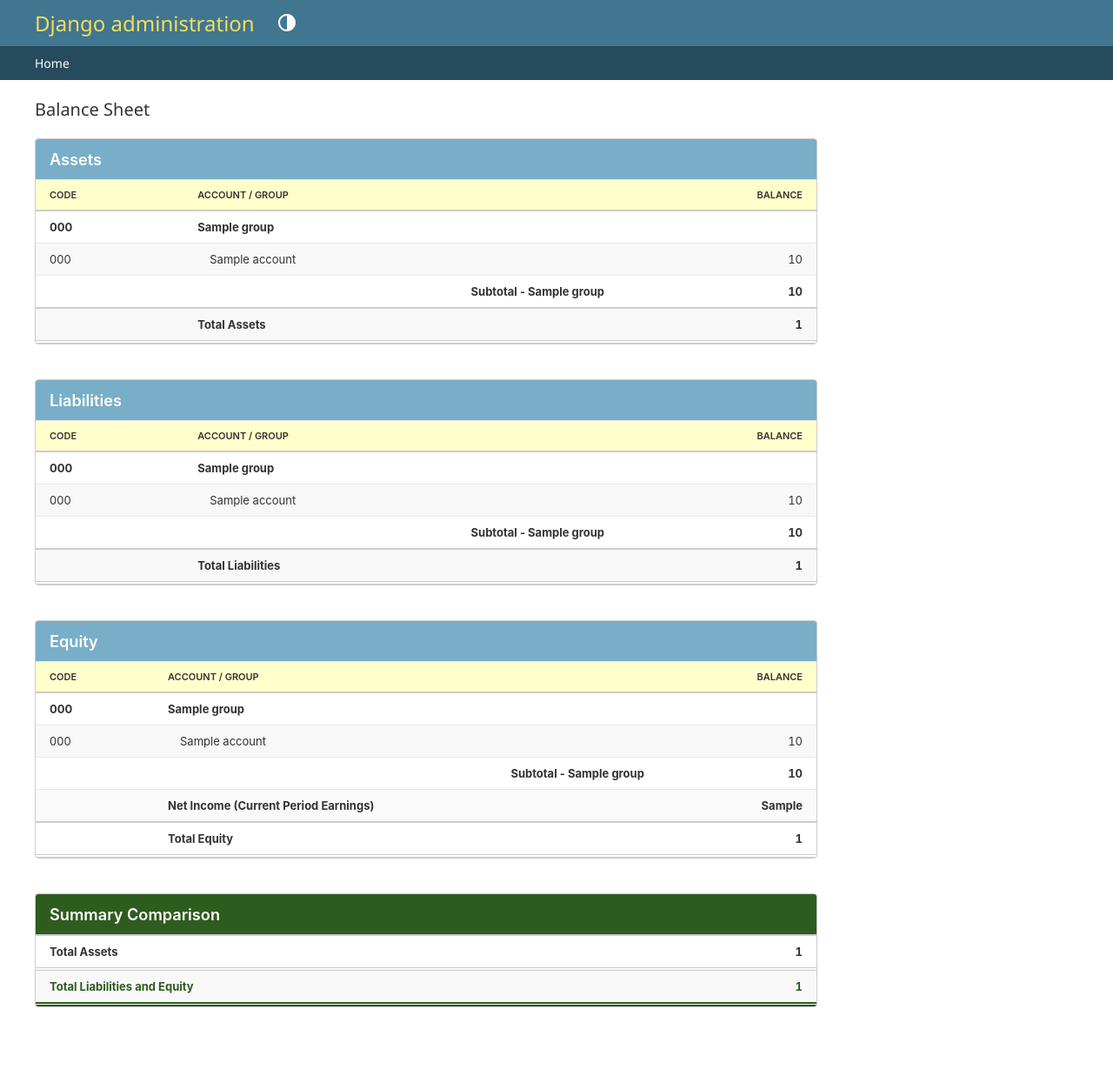
After one commit to sawjal-sikder/accounts, a Django app: template accounts/templates/admin/accounts/balance_sheet.html in a window 1280 px wide. The commit adds this page. Shown: the whole page at 87% size. Run offline with Django 5.2, Linux system fonts and the light colour scheme; the template is opened without the code that fills it: most values are stand-ins (such as "Sample title", 1, 10 or a date in 2020).

Commit message:
Implement balance sheet view and template; remove current balances view

```diff
--- /dev/null
+++ b/accounts/templates/admin/accounts/balance_sheet.html
@@ -0,0 +1,259 @@
+{% extends "admin/base_site.html" %}
+
+{% block content %}
+<style>
+    .balance-sheet {
+        max-width: 900px;
+        margin: 20px 0;
+        font-family: var(--font-family-sans-serif, -apple-system, BlinkMacSystemFont, "Segoe UI", Roboto, Helvetica, Arial, sans-serif);
+    }
+    .bs-section {
+        margin-bottom: 40px;
+        background: var(--body-bg, #fff);
+        border: 1px solid var(--border-color, #ccc);
+        border-radius: 4px;
+        overflow: hidden;
+    }
+    .bs-section-header {
+        background: var(--primary, #79aec8);
+        color: var(--primary-contrast, #fff);
+        padding: 12px 16px;
+        margin: 0;
+        font-size: 1.3em;
+        font-weight: 600;
+    }
+    .bs-table {
+        width: 100%;
+        border-collapse: collapse;
+        margin: 0;
+    }
+    .bs-table th, .bs-table td {
+        padding: 10px 16px;
+        text-align: left;
+    }
+    .bs-table th {
+        background: var(--selected-row, #f5f5f5);
+        color: var(--body-fg, #333);
+        font-weight: 600;
+        border-bottom: 2px solid var(--border-color, #ddd);
+    }
+    .bs-group-header {
+        background: rgba(0, 0, 0, 0.03);
+        font-weight: bold;
+        color: var(--body-fg, #333);
+        border-top: 1px solid var(--border-color, #ddd);
+        border-bottom: 1px solid var(--border-color, #ddd);
+    }
+    .bs-account-row td {
+        border-bottom: 1px solid rgba(0, 0, 0, 0.05);
+    }
+    .bs-account-indent {
+        padding-left: 30px !important;
+    }
+    .bs-amount {
+        text-align: right !important;
+        font-variant-numeric: tabular-nums;
+    }
+    .bs-subtotal-row {
+        font-weight: bold;
+        background: rgba(0, 0, 0, 0.01);
+        border-bottom: 1.5px solid var(--border-color, #ccc);
+    }
+    .bs-subtotal-row td {
+        border-top: 1px solid var(--border-color, #ddd);
+    }
+    .bs-section-total-row {
+        font-weight: bold;
+        font-size: 1.1em;
+        background: var(--selected-row, #eef4f7);
+        border-top: 2px solid var(--border-color, #bbb);
+        border-bottom: 4px double var(--border-color, #bbb);
+    }
+    .bs-grand-total-row {
+        font-weight: bold;
+        font-size: 1.25em;
+        background: #e2f0d9; /* subtle light green for balancing success */
+        color: #2e5c1e;
+        border-top: 2.5px solid #2e5c1e;
+        border-bottom: 5px double #2e5c1e;
+    }
+    /* Dark mode adjustments */
+    @media (prefers-color-scheme: dark) {
+        .bs-grand-total-row {
+            background: #204015;
+            color: #a3e28c;
+            border-top: 2.5px solid #a3e28c;
+            border-bottom: 5px double #a3e28c;
+        }
+        .bs-group-header {
+            background: rgba(255, 255, 255, 0.05);
+        }
+        .bs-subtotal-row {
+            background: rgba(255, 255, 255, 0.02);
+        }
+        .bs-section-total-row {
+            background: rgba(121, 174, 200, 0.15);
+        }
+    }
+</style>
+
+<h1>Balance Sheet</h1>
+
+<div class="balance-sheet">
+
+    <!-- ASSETS SECTION -->
+    <div class="bs-section">
+        <h2 class="bs-section-header">Assets</h2>
+        <table class="bs-table">
+            <thead>
+                <tr>
+                    <th>Code</th>
+                    <th>Account / Group</th>
+                    <th class="bs-amount">Balance</th>
+                </tr>
+            </thead>
+            <tbody>
+                {% for group_item in assets %}
+                    <tr class="bs-group-header">
+                        <td>{{ group_item.group.code }}</td>
+                        <td colspan="2">{{ group_item.group.name }}</td>
+                    </tr>
+                    {% for acc_item in group_item.accounts %}
+                        <tr class="bs-account-row">
+                            <td>{{ acc_item.account.code }}</td>
+                            <td class="bs-account-indent">{{ acc_item.account.name }}</td>
+                            <td class="bs-amount">{{ acc_item.balance }}</td>
+                        </tr>
+                    {% endfor %}
+                    <tr class="bs-subtotal-row">
+                        <td></td>
+                        <td style="text-align: right;">Subtotal - {{ group_item.group.name }}</td>
+                        <td class="bs-amount">{{ group_item.total }}</td>
+                    </tr>
+                {% empty %}
+                    <tr>
+                        <td colspan="3">No asset accounts found.</td>
+                    </tr>
+                {% endfor %}
+                <tr class="bs-section-total-row">
+                    <td></td>
+                    <td>Total Assets</td>
+                    <td class="bs-amount">{{ total_assets }}</td>
+                </tr>
+            </tbody>
+        </table>
+    </div>
+
+    <!-- LIABILITIES SECTION -->
+    <div class="bs-section">
+        <h2 class="bs-section-header">Liabilities</h2>
+        <table class="bs-table">
+            <thead>
+                <tr>
+                    <th>Code</th>
+                    <th>Account / Group</th>
+                    <th class="bs-amount">Balance</th>
+                </tr>
+            </thead>
+            <tbody>
+                {% for group_item in liabilities %}
+                    <tr class="bs-group-header">
+                        <td>{{ group_item.group.code }}</td>
+                        <td colspan="2">{{ group_item.group.name }}</td>
+                    </tr>
+                    {% for acc_item in group_item.accounts %}
+                        <tr class="bs-account-row">
+                            <td>{{ acc_item.account.code }}</td>
+                            <td class="bs-account-indent">{{ acc_item.account.name }}</td>
+                            <td class="bs-amount">{{ acc_item.balance }}</td>
+                        </tr>
+                    {% endfor %}
+                    <tr class="bs-subtotal-row">
+                        <td></td>
+                        <td style="text-align: right;">Subtotal - {{ group_item.group.name }}</td>
+                        <td class="bs-amount">{{ group_item.total }}</td>
+                    </tr>
+                {% empty %}
+                    <tr>
+                        <td colspan="3">No liability accounts found.</td>
+                    </tr>
+                {% endfor %}
+                <tr class="bs-section-total-row">
+                    <td></td>
+                    <td>Total Liabilities</td>
+                    <td class="bs-amount">{{ total_liabilities }}</td>
+                </tr>
+            </tbody>
+        </table>
+    </div>
+
+    <!-- EQUITY SECTION -->
+    <div class="bs-section">
+        <h2 class="bs-section-header">Equity</h2>
+        <table class="bs-table">
+            <thead>
+                <tr>
+                    <th>Code</th>
+                    <th>Account / Group</th>
+                    <th class="bs-amount">Balance</th>
+                </tr>
+            </thead>
+            <tbody>
+                {% for group_item in equity %}
+                    <tr class="bs-group-header">
+                        <td>{{ group_item.group.code }}</td>
+                        <td colspan="2">{{ group_item.group.name }}</td>
+                    </tr>
+                    {% for acc_item in group_item.accounts %}
+                        <tr class="bs-account-row">
+                            <td>{{ acc_item.account.code }}</td>
+                            <td class="bs-account-indent">{{ acc_item.account.name }}</td>
+                            <td class="bs-amount">{{ acc_item.balance }}</td>
+                        </tr>
+                    {% endfor %}
+                    <tr class="bs-subtotal-row">
+                        <td></td>
+                        <td style="text-align: right;">Subtotal - {{ group_item.group.name }}</td>
+                        <td class="bs-amount">{{ group_item.total }}</td>
+                    </tr>
+                {% empty %}
+                    <tr>
+                        <td colspan="3">No equity accounts found.</td>
+                    </tr>
+                {% endfor %}
+
+                <!-- Net Income Line -->
+                <tr class="bs-account-row" style="font-weight: bold; background: rgba(0, 0, 0, 0.02);">
+                    <td></td>
+                    <td>Net Income (Current Period Earnings)</td>
+                    <td class="bs-amount" style="border-bottom: 1.5px solid var(--border-color, #ccc);">{{ net_income }}</td>
+                </tr>
+
+                <tr class="bs-section-total-row">
+                    <td></td>
+                    <td>Total Equity</td>
+                    <td class="bs-amount">{{ total_equity }}</td>
+                </tr>
+            </tbody>
+        </table>
+    </div>
+
+    <!-- BALANCE SHEET SUMMARY / BALANCING CHECK -->
+    <div class="bs-section">
+        <h2 class="bs-section-header" style="background: #2e5c1e;">Summary Comparison</h2>
+        <table class="bs-table">
+            <tbody>
+                <tr class="bs-section-total-row">
+                    <td style="width: 50%;">Total Assets</td>
+                    <td class="bs-amount" style="width: 50%;">{{ total_assets }}</td>
+                </tr>
+                <tr class="bs-grand-total-row">
+                    <td>Total Liabilities and Equity</td>
+                    <td class="bs-amount">{{ total_liabilities_and_equity }}</td>
+                </tr>
+            </tbody>
+        </table>
+    </div>
+
+</div>
+{% endblock %}
```
Also changed, not shown: accounts/admin/account.py (+85 -19 lines), accounts/templates/admin/accounts/current_balances.html (deleted, +0 -41 lines), accounts/templates/admin/app_list.html (+6 -6 lines), accounts/tests.py (+119 -10 lines).
